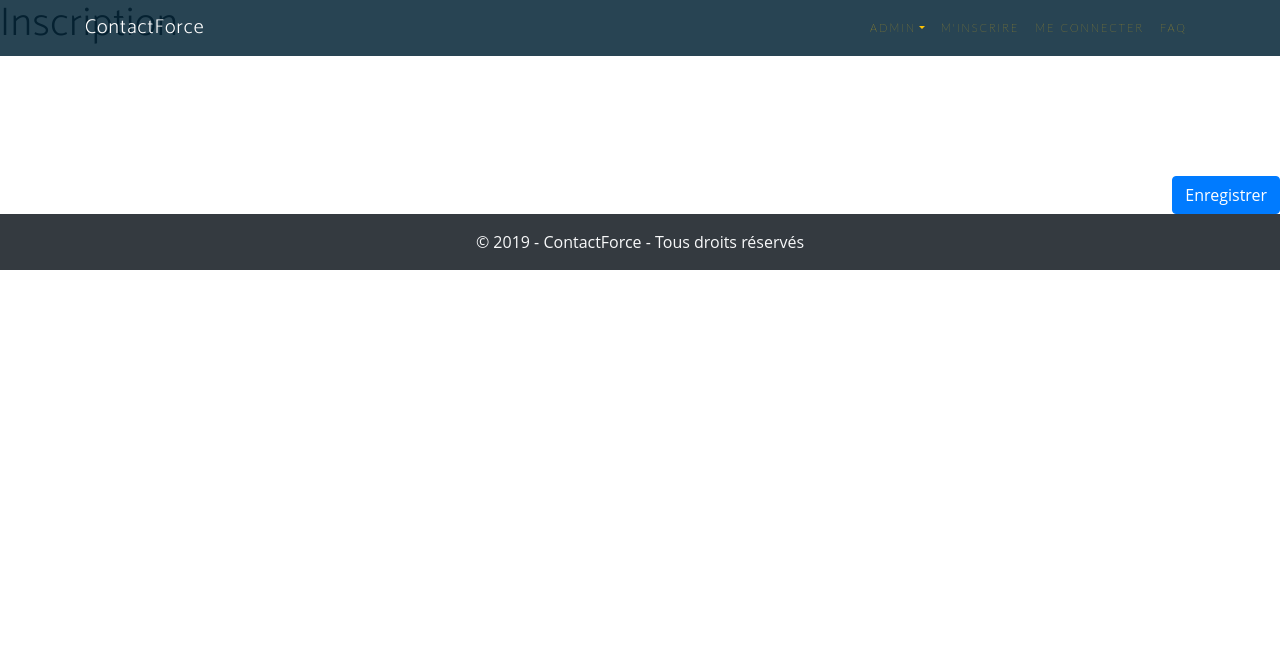
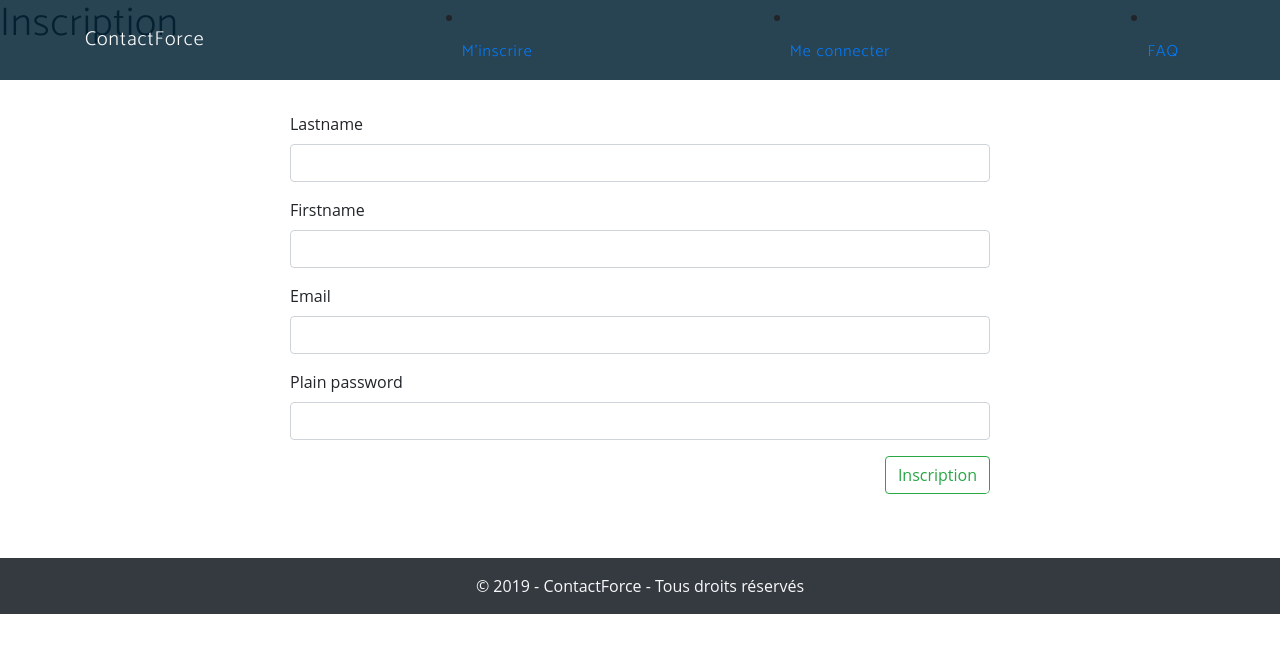
Before and after one commit to mastervr99/webforce-ook, a Symfony app: template templates/security/register.html.twig in a window 1280 px wide. Shown: the top 653 px of the page. Run offline with Twig, Linux system fonts and the light colour scheme; the template is opened without the code that fills it, so the values that code supplies are empty; form fields are guessed from the names that the template uses; some libraries are stand-ins or nearby versions.

Commit message:
FIN de connex/inscript/deconnex

```diff
--- a/src/Form/UserType.php
+++ b/src/Form/UserType.php
@@ -67,4 +67,7 @@
             'data_class' => User::class,
         ]);
     }
+
+
+
 }
--- a/templates/base.html.twig
+++ b/templates/base.html.twig
@@ -2,7 +2,7 @@
 <html>
 <head>
     <meta charset="UTF-8">
-    <title>{% block title %}Accueil Webforce Ook{% endblock %}</title>
+    <title>{% block title %}Webforce Ook{% endblock %}</title>
     {% block stylesheets %}
         <link rel="stylesheet" href="{{ asset('lib/bootstrap/bootstrap.min.css') }}">
         <link rel="stylesheet" href="{{ asset('css/style.css') }}">
@@ -17,20 +17,28 @@
         <a class="navbar-brand" href="<?= URL ?>">ContactForce</a>
         <button class="navbar-toggler" type="button" data-toggle="collapse" data-target="#navbarCollapse" aria-controls="navbarCollapse" aria-expanded="false" aria-label="Toggle navigation"><span class="navbar-toggler-icon"></span></button>
 
+
+        {#                SI LE USER ES CONNECTE#}
+        {% if app.user %}
         <div class="collapse navbar-collapse" id="navbarCollapse">
             <ul class="navbar-nav ml-auto">
-                <li class="nav-item dropdown"><a class="nav-link dropdown-toggle" href="#" id="menuadmin" role="button" data-toggle="dropdown">Admin</a>
+                <li class="nav-item dropdown"><a class="nav-link dropdown-toggle" href="#" id="menuadmin" role="button" data-toggle="dropdown">Mon compte</a>
                     <div class="dropdown-menu" aria-labelledby="menuadmin">
                         <a class="dropdown-item" href="<?= URL . 'admin/contact-list.php' ?>">Mes contacts</a>
                         <a class="dropdown-item" href="<?= URL . 'admin/ajout-contact.php' ?>">Ajouter un contact</a>
-                        <a class="dropdown-item" href="<?= URL . 'index.php' ?>">Deconnexion</a>
+                        <a class="dropdown-item" href="{{ path('app_security_logout') }}">Deconnexion</a>
+                        {#                    AJOUTER LES LIENS ADMIN#}
+
+                        {#                    FIN LIENS ADMIN#}
                     </div>
                 </li>
+                    {% else %}
 
-                <li class="nav-item"><a class="nav-link" href="<?= URL . 'inscription.php' ?>">M'inscrire</a></li>
-                <li class="nav-item"><a class="nav-link" href="<?= URL . 'connexion.php' ?>">Me connecter</a></li>
-                <li class="nav-item"><a class="nav-link" href="<?= URL . 'faq.php' ?>">FAQ</a></li>
+                    <li class="nav-item"><a class="nav-link" href="{{ path('app_security_register') }}">M'inscrire</a></li>
+                    <li class="nav-item"><a class="nav-link" href="{{ path('app_security_login') }}">Me connecter</a></li>
+                    <li class="nav-item"><a class="nav-link" href="<?= URL . 'faq.php' ?>">FAQ</a></li>
 
+                {% endif %}
             </ul>
         </div>
     </div>
--- a/templates/security/register.html.twig
+++ b/templates/security/register.html.twig
@@ -5,10 +5,17 @@
 
     {{ form_start(form) }}
 
-    {{ form_end(form) }}
+    {{ form_row(form.lastname) }}
+    {{ form_row(form.firstname) }}
+    {{ form_row(form.email) }}
+    {{ form_row(form.plainPassword) }}
+
     <div class="text-right">
-        <button type="submit" class="btn btn-primary">
-            Enregistrer
+        <button type="submit" class="btn btn-outline-success">
+            Inscription
         </button>
     </div>
+
+    {{ form_end(form) }}
+
 {% endblock %}
```
Also changed, not shown: src/Controller/SecurityController.php (+44 -4 lines), src/Entity/User.php (+104 -2 lines), templates/security/login.html.twig (added, +23 -0 lines), 1 other file.
